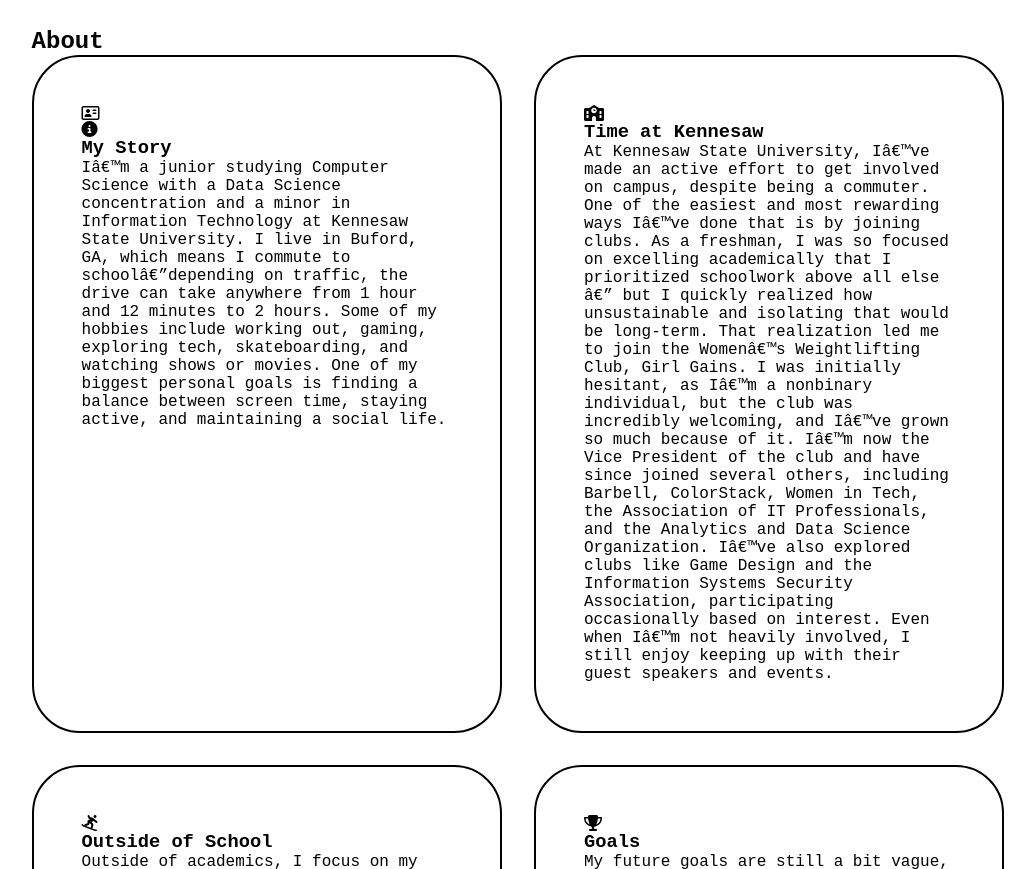
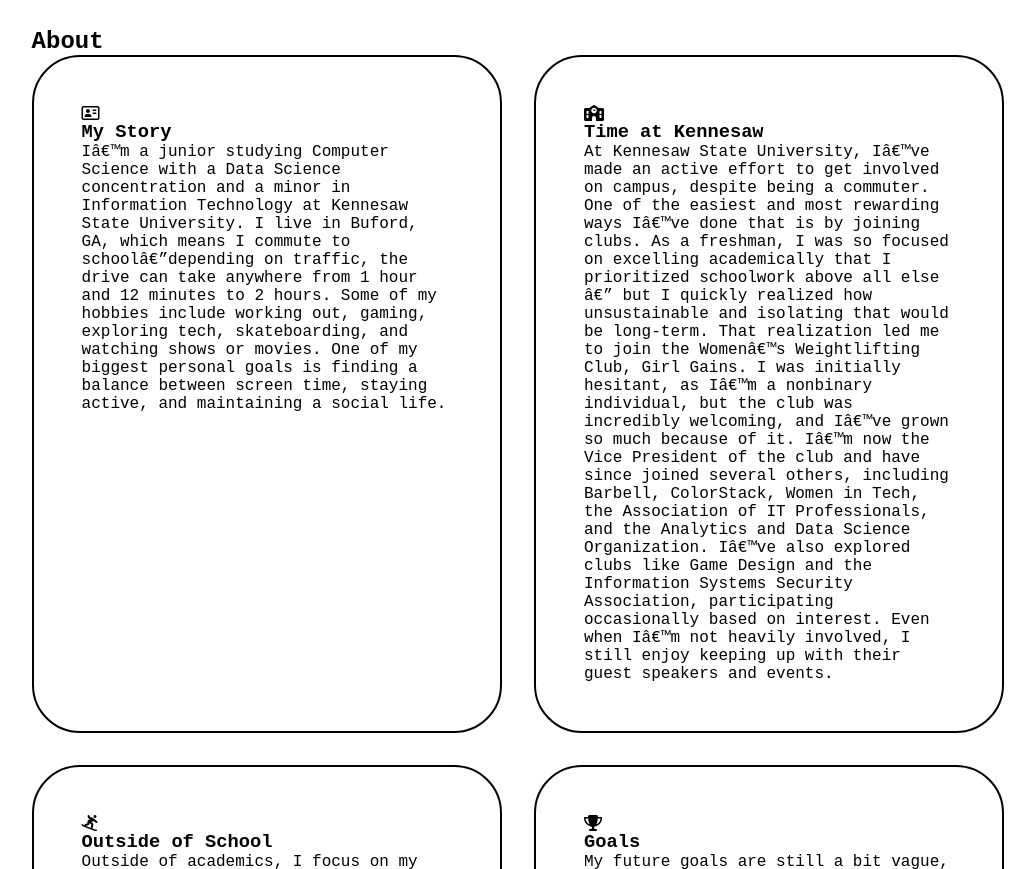
Before and after one commit to ale59vf/web-development-project, a website: page index.html in a window 1280 px wide. Shown: the part 1700-2569 px from the top of the page, without its empty margins (122-1157 px from the left). Drawn offline with Linux system fonts and the light colour scheme; a script that the page names is missing.

Commit message:
Update index.html

```diff
--- a/index.html
+++ b/index.html
@@ -67,7 +67,6 @@
             <div class="grid">
                 <div class="grid-card">
                     <i class="fa-regular fa-address-card"></i>
-                    <i class="fa-solid fa-circle-info"></i>
                     <span></span>
                     <h3>My Story</h3>
                     <p>I’m a junior studying Computer Science with a Data Science concentration and a minor in Information Technology at Kennesaw State University. I live in Buford, GA, which means I commute to school—depending on traffic, the drive can take anywhere from 1 hour and 12 minutes to 2 hours. Some of my hobbies include working out, gaming, exploring tech, skateboarding, and watching shows or movies. One of my biggest personal goals is finding a balance between screen time, staying active, and maintaining a social life.</p>
```
